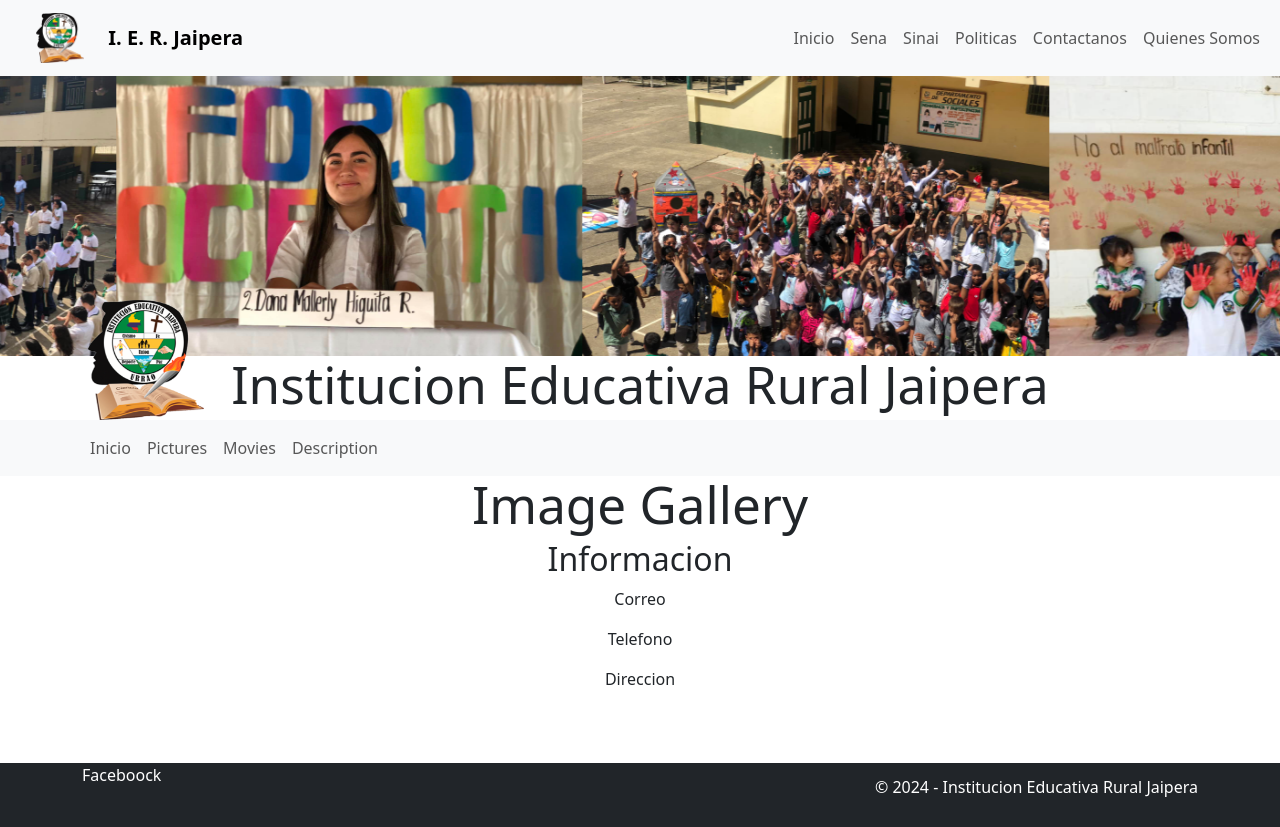
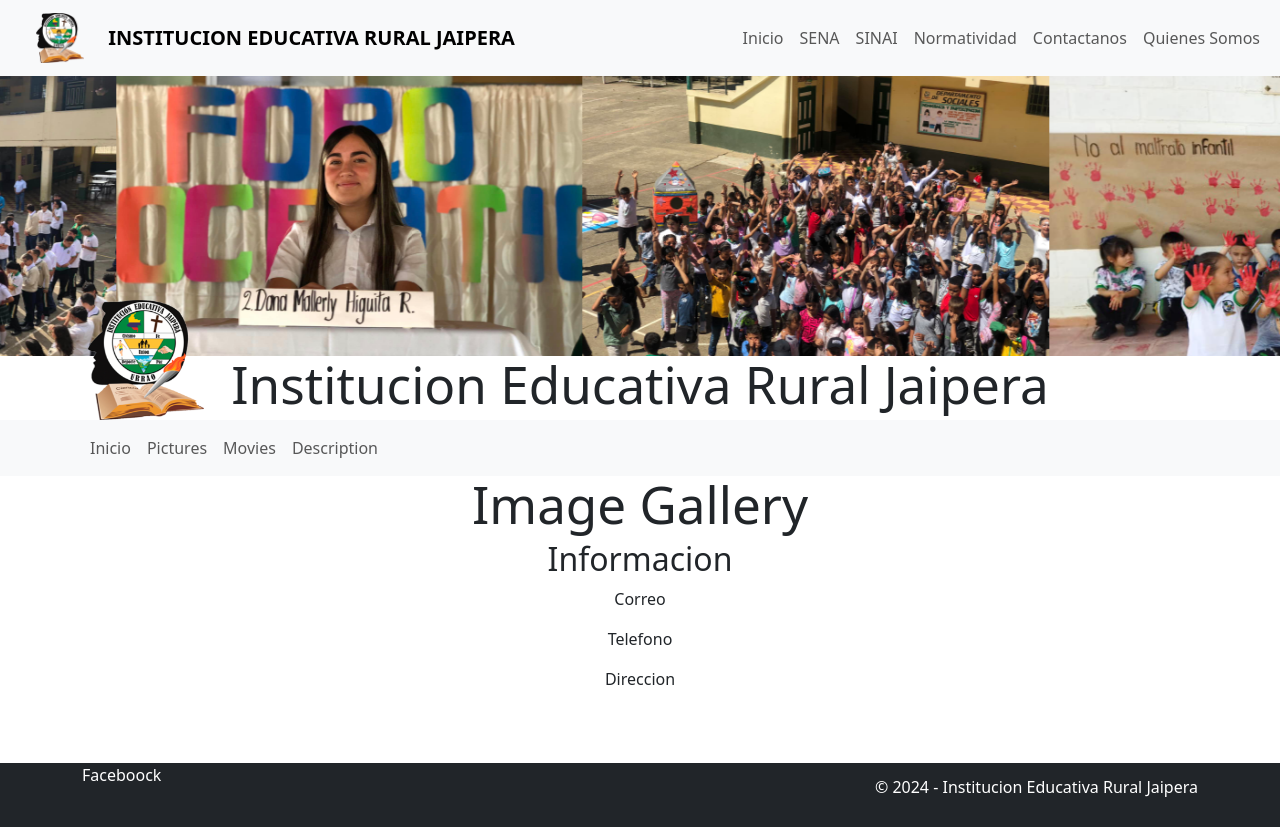
Before and after one commit to SamirJoseGil/JaPage, a React (Vite) app: page / in a window 1280 px wide. Built offline with nearby package versions, Linux system fonts and the light colour scheme.

Commit message:
Changes navBar links to Upercase

```diff
--- a/src/Components/Organisms/MainBar/MainBar.jsx
+++ b/src/Components/Organisms/MainBar/MainBar.jsx
@@ -9,16 +9,16 @@ function MainBar() {
             <Container fluid className="d-flex justify-content-between align-items-center">
                 <Navbar.Brand href="/Welcome" className="d-flex align-items-center">
                     <img src="../../../../public/Img/Escudo.png" alt="Escudo" className="navbar-logo" />
-                    <strong>I. E. R. Jaipera</strong>
+                    <strong>INSTITUCION EDUCATIVA RURAL JAIPERA</strong>
                 </Navbar.Brand>
                 <div className="d-flex">
                     <Navbar.Toggle aria-controls="navbarScroll" />
                     <Navbar.Collapse id="navbarScroll">
                         <Nav className="me-auto my-2 my-lg-0" style={{ maxHeight: '100px' }} navbarScroll>
                             <Nav.Link as={Link} to="/Welcome">Inicio</Nav.Link>
-                            <Nav.Link as={Link} to="/Sena">Sena</Nav.Link>
-                            <Nav.Link href="https://sinai.net.co" target="_blank" rel="noopener noreferrer">Sinai</Nav.Link>
-                            <Nav.Link as={Link} to="/Politicas">Politicas</Nav.Link>
+                            <Nav.Link as={Link} to="/Sena">SENA</Nav.Link>
+                            <Nav.Link href="https://sinai.net.co" target="_blank" rel="noopener noreferrer">SINAI</Nav.Link>
+                            <Nav.Link as={Link} to="/Politicas">Normatividad</Nav.Link>
                             <Nav.Link as={Link} to="/Contactanos">Contactanos</Nav.Link>
                             <Nav.Link as={Link} to="/QuienesSomos">Quienes Somos</Nav.Link>
                         </Nav>
```
